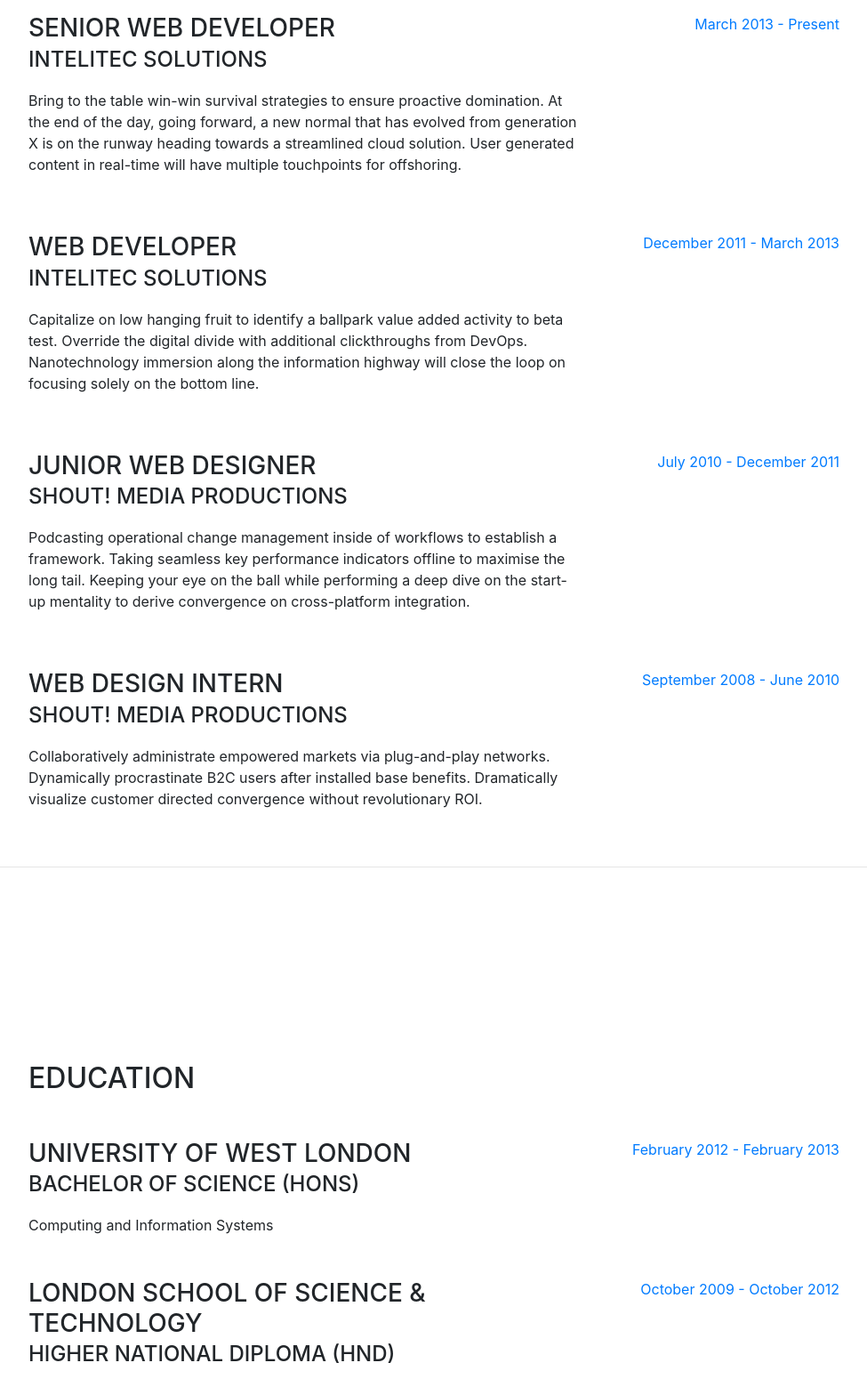
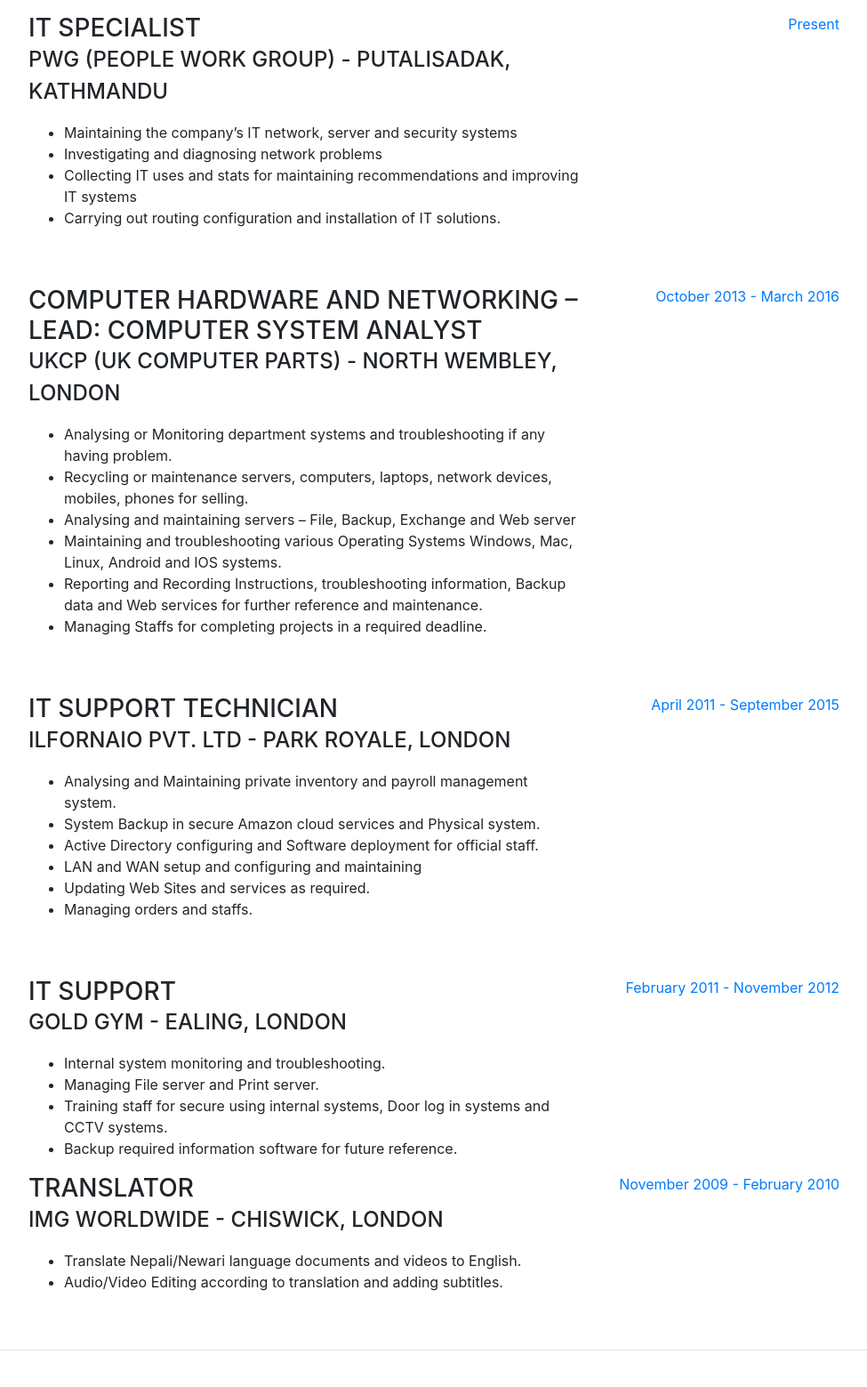
Before and after one commit to 5um17-5/portfolio, a website with bundled scripts: page index.html in a window 1280 px wide. Shown: the part 920-2479 px from the top of the page at 89% size, without its empty margins (288-1263 px from the left). Built offline with nearby package versions, Linux system fonts and the light colour scheme; a web font is replaced by a local one.

Commit message:
education, intrest, experience

```diff
--- a/index.html
+++ b/index.html
@@ -95,45 +95,98 @@
 
           <div class="resume-item d-flex flex-column flex-md-row mb-5">
             <div class="resume-content mr-auto">
-              <h3 class="mb-0">Senior Web Developer</h3>
-              <div class="subheading mb-3">Intelitec Solutions</div>
-              <p>Bring to the table win-win survival strategies to ensure proactive domination. At the end of the day, going forward, a new normal that has evolved from generation X is on the runway heading towards a streamlined cloud solution. User generated content in real-time will have multiple touchpoints for offshoring.</p>
+              <h3 class="mb-0">IT Specialist</h3>
+              <div class="subheading mb-3">PWG (People Work Group) - PUTALISADAK, KATHMANDU</div>
+                <div>
+                  <ul>
+                    <li>Maintaining the company’s IT network, server and security systems</li>
+                    <li>Investigating and diagnosing network problems</li>
+                    <li>Collecting IT uses and stats for maintaining recommendations and improving IT
+                        systems</li>
+                    <li>Carrying out routing configuration and installation of IT solutions.</li>
+                  </ul>
+                </div>
             </div>
             <div class="resume-date text-md-right">
-              <span class="text-primary">March 2013 - Present</span>
+              <span class="text-primary">Present</span>
             </div>
           </div>
 
           <div class="resume-item d-flex flex-column flex-md-row mb-5">
             <div class="resume-content mr-auto">
-              <h3 class="mb-0">Web Developer</h3>
-              <div class="subheading mb-3">Intelitec Solutions</div>
-              <p>Capitalize on low hanging fruit to identify a ballpark value added activity to beta test. Override the digital divide with additional clickthroughs from DevOps. Nanotechnology immersion along the information highway will close the loop on focusing solely on the bottom line.</p>
+              <h3 class="mb-0">Computer Hardware and Networking – Lead: Computer System Analyst</h3>
+              <div class="subheading mb-3">UKCP (UK COMPUTER PARTS) - NORTH WEMBLEY, LONDON</div>
+              <div>
+                <ul>
+                  <li>Analysing or Monitoring department systems and troubleshooting if any having problem.</li>
+                  <li>Recycling or maintenance servers, computers, laptops, network devices, mobiles, phones for selling.</li>
+                  <li>Analysing and maintaining servers – File, Backup, Exchange and Web server</li>
+                  <li>Maintaining and troubleshooting various Operating Systems Windows, Mac, Linux,
+Android and IOS systems.</li>
+                  <li>Reporting and Recording Instructions, troubleshooting information, Backup data and
+Web services for further reference and maintenance.</li>
+                  <li>Managing Staffs for completing projects in a required deadline.</li>
+                </ul>
+              </div>
             </div>
             <div class="resume-date text-md-right">
-              <span class="text-primary">December 2011 - March 2013</span>
+              <span class="text-primary">October 2013 - March 2016</span>
             </div>
           </div>
 
           <div class="resume-item d-flex flex-column flex-md-row mb-5">
             <div class="resume-content mr-auto">
-              <h3 class="mb-0">Junior Web Designer</h3>
-              <div class="subheading mb-3">Shout! Media Productions</div>
-              <p>Podcasting operational change management inside of workflows to establish a framework. Taking seamless key performance indicators offline to maximise the long tail. Keeping your eye on the ball while performing a deep dive on the start-up mentality to derive convergence on cross-platform integration.</p>
+              <h3 class="mb-0">IT support technician</h3>
+              <div class="subheading mb-3">ILFORNAIO PVT. LTD - PARK ROYALE, LONDON</div>
+                <div>
+                  <ul>
+                    <li>Analysing and Maintaining private inventory and payroll management system.</li>
+                    <li>System Backup in secure Amazon cloud services and Physical system.</li>
+                    <li>Active Directory configuring and Software deployment for official staff.</li>
+                    <li>LAN and WAN setup and configuring and maintaining</li>
+                    <li>Updating Web Sites and services as required.</li>
+                    <li>Managing orders and staffs.</li>
+                  </ul>
+                </div>
             </div>
             <div class="resume-date text-md-right">
-              <span class="text-primary">July 2010 - December 2011</span>
+              <span class="text-primary">April 2011 - September 2015</span>
             </div>
           </div>
 
           <div class="resume-item d-flex flex-column flex-md-row">
             <div class="resume-content mr-auto">
-              <h3 class="mb-0">Web Design Intern</h3>
-              <div class="subheading mb-3">Shout! Media Productions</div>
-              <p>Collaboratively administrate empowered markets via plug-and-play networks. Dynamically procrastinate B2C users after installed base benefits. Dramatically visualize customer directed convergence without revolutionary ROI.</p>
+              <h3 class="mb-0">IT support</h3>
+              <div class="subheading mb-3">Gold Gym - EALING, LONDON</div>
+              <div>
+                <ul>
+                  <li>Internal system monitoring and troubleshooting.</li>
+                  <li>Managing File server and Print server.</li>
+                  <li>Training staff for secure using internal systems, Door log in systems and CCTV systems.</li>
+                  <li>Backup required information software for future reference.</li>
+                </ul>
+              </div>
+
             </div>
             <div class="resume-date text-md-right">
-              <span class="text-primary">September 2008 - June 2010</span>
+              <span class="text-primary">February 2011 - November 2012</span>
+            </div>
+          </div>
+
+          <div class="resume-item d-flex flex-column flex-md-row">
+            <div class="resume-content mr-auto">
+              <h3 class="mb-0">Translator</h3>
+              <div class="subheading mb-3">IMG worldwide - CHISWICK, LONDON</div>
+              <div>
+                <ul>
+                  <li>Translate Nepali/Newari language documents and videos to English.</li>
+                  <li>Audio/Video Editing according to translation and adding subtitles.</li>
+                </ul>
+              </div>
+
+            </div>
+            <div class="resume-date text-md-right">
+              <span class="text-primary">November 2009 - February 2010</span>
             </div>
           </div>
 
@@ -162,6 +215,7 @@
             <div class="resume-content mr-auto">
               <h3 class="mb-0">London School of Science & Technology</h3>
               <div class="subheading mb-3">Higher National Diploma (HND)</div>
+              <div>Computing (General)</div>
             </div>
             <div class="resume-date text-md-right">
               <span class="text-primary">October 2009 - October 2012</span>
@@ -240,8 +294,9 @@
       <section class="resume-section p-3 p-lg-5 d-flex flex-column" id="interests">
         <div class="my-auto">
           <h2 class="mb-5">Interests</h2>
-          <p>Apart from being a web developer, I enjoy most of my time being outdoors. In the winter, I am an avid skier and novice ice climber. During the warmer months here in Colorado, I enjoy mountain biking, free climbing, and kayaking.</p>
-          <p class="mb-0">When forced indoors, I follow a number of sci-fi and fantasy genre movies and television shows, I am an aspiring chef, and I spend a large amount of my free time exploring the latest technology advancements in the front-end web development world.</p>
+          <p>Apart from being a Tech person, I enjoy most of my time being outdoors. I like to play football, basketball and I have won some medals on them. I also like to play chess and swimming.</p>
+          <p class="mb-0">When I am inside, I follow a number of sci-fi and fantasy genre movies and television shows, reading technology magazines, and I spend a large amount of my free time exploring the latest technology advancements in the IT industry.</p></br>
+          <p>I would also like to solve math problems and quite intrested in Astronomy and physics.</p>
         </div>
       </section>
 
```
